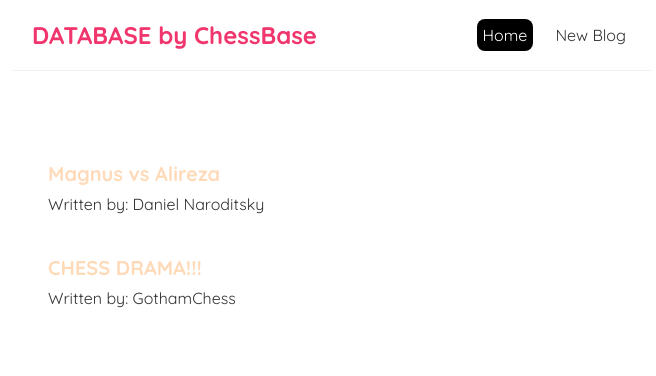
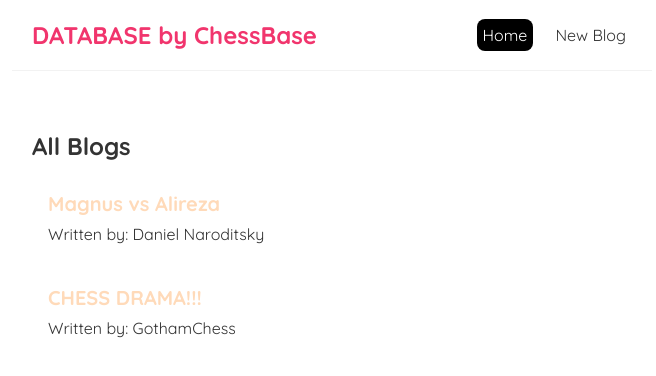
Before and after one commit to philippark/Blog-App, a React (Create React App) app: page / in a window 1280 px wide. Shown: the top 376 px of the page, without its empty margins (308-964 px from the left). Built offline with nearby package versions, Linux system fonts and the light colour scheme; the HTML template or start-up script is replaced by a standard one.

Commit message:
tutorial 11

```diff
--- /dev/null
+++ b/src/BlogList.js
@@ -0,0 +1,18 @@
+const BlogList = ({blogs, title}) => {
+    return (
+        <div className = "blog-list">
+            <h2> {title} </h2>
+            {blogs.map((blog)=>(
+                <div className = "blog-preview" key = {blog.id}>
+                    <h2>{blog.title}</h2>
+                    <p>Written by: {blog.author}</p>
+                </div>
+            )
+
+            )}
+
+        </div>
+     );
+}
+
+export default BlogList;
--- a/src/Home.js
+++ b/src/Home.js
@@ -1,20 +1,16 @@
 import { useState } from 'react';
+import BlogList from './BlogList';
 
 const Home = () => {
     const [blogs, setBlogs] = useState([
         {title: "Magnus vs Alireza", body: "1/2-1/2", author: "Daniel Naroditsky", id: 1},
         {title: "CHESS DRAMA!!!", body: "HANS NIEMANN!!!", author: "GothamChess", id: 2}
     ]);
+
+
     return (
         <div className = "Home">
-            {blogs.map((blog)=>(
-                <div className = "blogPreview" key = {blog.id}>
-                    <h2>{blog.title}</h2>
-                    <p>Written by: {blog.author}</p>
-                </div>
-            )
-
-            )}
+            <BlogList blogs = {blogs} title = "All Blogs"/>
         </div>
     );
 }
--- a/src/index.css
+++ b/src/index.css
@@ -36,18 +36,18 @@
   padding: 20px;
 }
 
-.blogPreview {
+.blog-preview {
   padding: 10px 16px;
   margin: 20px 0;
   border-bottom: 1px solid white;
 
 }
 
-.blogPreview:hover{
+.blog-preview:hover{
   box-shadow: 1px 3px 5px black;
 }
 
-.blogPreview h2{
+.blog-preview h2{
   font-size: 20px;
   color: peachpuff;
   margin-bottom: 8px;
```
